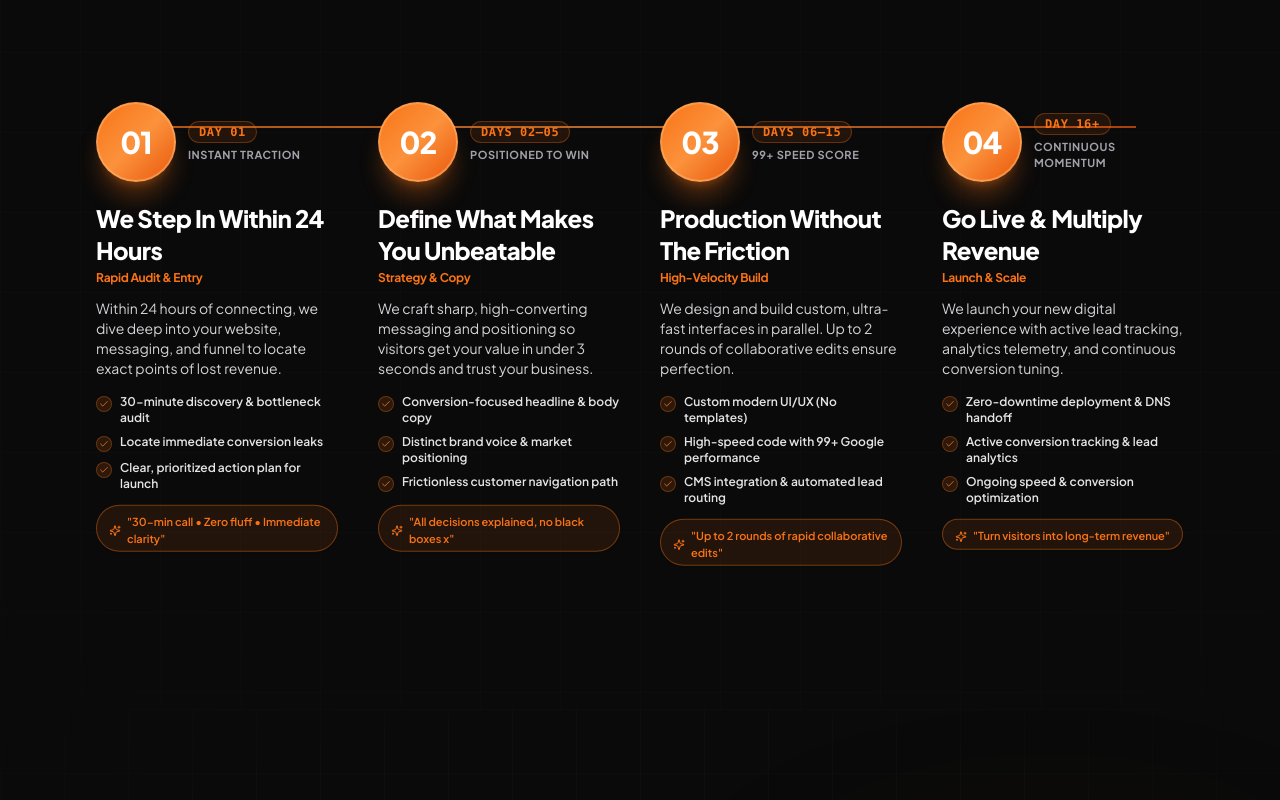
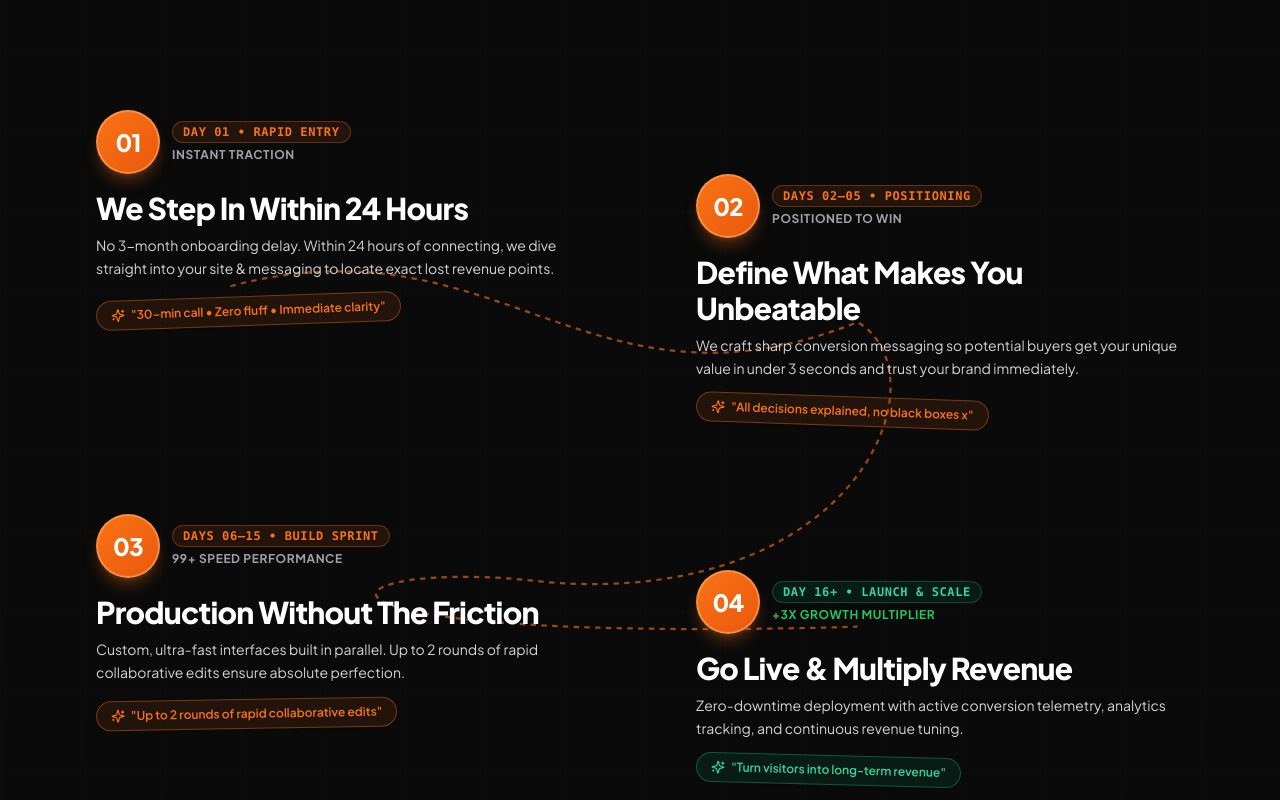
Before and after one commit to itsroosguy/roosx, a React (Vite) app: page / in a window 1280 px wide. Shown: the part 2480-3280 px from the top of the page. Built offline with nearby package versions, Linux system fonts and the light colour scheme.

Commit message:
Transform ProcessSection into an organic staggered Pinterest editorial canvas artwork with winding vector path

```diff
--- a/src/components/ProcessSection.tsx
+++ b/src/components/ProcessSection.tsx
@@ -1,109 +1,12 @@
 import React from 'react';
 import { motion } from 'framer-motion';
-import {
-  Zap,
-  Target,
-  Check,
-  Sparkles,
-  PhoneCall,
-  Code2,
-  TrendingUp,
-} from 'lucide-react';
+import { Zap, Sparkles } from 'lucide-react';
 import { AlphaRoosButton } from './AlphaRoosButton';
 
 interface ProcessSectionProps {
   onOpenInquiry?: () => void;
   isDarkMode?: boolean;
 }
-
-interface ProcessStep {
-  id: string;
-  num: string;
-  timeframe: string;
-  title: string;
-  headline: string;
-  description: string;
-  annotation: string;
-  badgeText: string;
-  icon: React.ElementType;
-  keyPoints: string[];
-  align: 'left' | 'right';
-}
-
-const fastTrackSteps: ProcessStep[] = [
-  {
-    id: 'step-1',
-    num: '01',
-    timeframe: 'DAY 01',
-    title: 'Rapid Audit & Entry',
-    headline: 'We Step In Within 24 Hours',
-    description:
-      'Within 24 hours of connecting, we dive deep into your website, messaging, and funnel to locate exact points of lost revenue.',
-    annotation: '30-min call • Zero fluff • Immediate clarity',
-    badgeText: 'Instant Traction',
-    icon: PhoneCall,
-    keyPoints: [
-      '30-minute discovery & bottleneck audit',
-      'Locate immediate conversion leaks',
-      'Clear, prioritized action plan for launch',
-    ],
-    align: 'left',
-  },
-  {
-    id: 'step-2',
-    num: '02',
-    timeframe: 'DAYS 02–05',
-    title: 'Strategy & Copy',
-    headline: 'Define What Makes You Unbeatable',
-    description:
-      'We craft sharp, high-converting messaging and positioning so visitors get your value in under 3 seconds and trust your business.',
-    annotation: 'All decisions explained, no black boxes x',
-    badgeText: 'Positioned To Win',
-    icon: Target,
-    keyPoints: [
-      'Conversion-focused headline & body copy',
-      'Distinct brand voice & market positioning',
-      'Frictionless customer navigation path',
-    ],
-    align: 'right',
-  },
-  {
-    id: 'step-3',
-    num: '03',
-    timeframe: 'DAYS 06–15',
-    title: 'High-Velocity Build',
-    headline: 'Production Without The Friction',
-    description:
-      'We design and build custom, ultra-fast interfaces in parallel. Up to 2 rounds of collaborative edits ensure perfection.',
-    annotation: 'Up to 2 rounds of rapid collaborative edits',
-    badgeText: '99+ Speed Score',
-    icon: Code2,
-    keyPoints: [
-      'Custom modern UI/UX (No templates)',
-      'High-speed code with 99+ Google performance',
-      'CMS integration & automated lead routing',
-    ],
-    align: 'left',
-  },
-  {
-    id: 'step-4',
-    num: '04',
-    timeframe: 'DAY 16+',
-    title: 'Launch & Scale',
-    headline: 'Go Live & Multiply Revenue',
-    description:
-      'We launch your new digital experience with active lead tracking, analytics telemetry, and continuous conversion tuning.',
-    annotation: 'Turn visitors into long-term revenue',
-    badgeText: 'Continuous Momentum',
-    icon: TrendingUp,
-    keyPoints: [
-      'Zero-downtime deployment & DNS handoff',
-      'Active conversion tracking & lead analytics',
-      'Ongoing speed & conversion optimization',
-    ],
-    align: 'right',
-  },
-];
 
 export const ProcessSection: React.FC<ProcessSectionProps> = ({
   onOpenInquiry,
@@ -163,92 +66,181 @@ export const ProcessSection: React.FC<ProcessSectionProps> = ({
           </p>
         </motion.div>
 
-        {/* PINTEREST-INSPIRED PERFECT 4-COLUMN HORIZONTAL ROW PIPELINE (ZERO BOXES) */}
-        <div className="relative max-w-7xl mx-auto py-4 text-left">
+        {/* PINTEREST EDITORIAL ORGANIC DYNAMIC CANVAS ARTWORK */}
+        <div className="relative max-w-6xl mx-auto py-6 text-left">
 
-          {/* HORIZONTAL CONTINUOUS CONNECTING LASER LINE (VISIBLE ON DESKTOP) */}
-          <div className="absolute top-10 left-12 right-12 h-0.5 bg-gradient-to-r from-[#F97316] via-[#FB923C] to-[#EA580C] opacity-70 pointer-events-none hidden lg:block" />
+          {/* FLOWING DYNAMIC SVG WINDING VECTOR LINE */}
+          <div className="absolute inset-0 flex items-center justify-center pointer-events-none hidden md:block">
+            <svg
+              className="w-full h-full max-w-4xl overflow-visible"
+              viewBox="0 0 1000 600"
+              fill="none"
+            >
+              <path
+                d="M 150,120 C 450,40 550,280 850,160 C 950,220 850,480 500,450 C 250,420 150,520 850,500"
+                stroke="#F97316"
+                strokeWidth="2.5"
+                strokeDasharray="6 6"
+                className="opacity-60"
+              />
+            </svg>
+          </div>
 
-          {/* 4 HORIZONTAL COLUMNS PIPELINE */}
-          <div className="grid grid-cols-1 sm:grid-cols-2 lg:grid-cols-4 gap-8 lg:gap-10 relative">
-            {fastTrackSteps.map((step, idx) => {
-              return (
+          {/* 4 ORGANICALLY STAGGERED EDITORIAL NODES */}
+          <div className="grid grid-cols-1 md:grid-cols-2 gap-12 lg:gap-16 relative">
+
+            {/* NODE 01: TOP LEFT (ORGANIC POSITIONING) */}
             <motion.div
-                  key={step.id}
               initial={{ opacity: 0, y: 30 }}
               whileInView={{ opacity: 1, y: 0 }}
-                  viewport={{ once: true, amount: 0.2 }}
-                  transition={{ duration: 0.6, delay: idx * 0.12, ease: [0.22, 1, 0.36, 1] }}
-                  className="flex flex-col items-start space-y-4 relative"
+              viewport={{ once: true }}
+              transition={{ duration: 0.6 }}
+              className="flex flex-col items-start space-y-4 md:pr-6"
             >
-                  {/* STEP NUMBER & NODE BADGE (SITTING DIRECTLY ON HORIZONTAL LINE) */}
-                  <div className="flex items-center gap-3 w-full">
-                    <div className="relative shrink-0">
-                      <div className="w-16 h-16 sm:w-20 sm:h-20 rounded-full bg-gradient-to-br from-[#F97316] via-[#FB923C] to-[#EA580C] text-white flex items-center justify-center font-display text-2xl sm:text-3xl font-black shadow-xl shadow-[#F97316]/30 border-2 border-[#FDBA74]/50 relative z-10">
-                        {step.num}
+              <div className="flex items-center gap-3">
+                <div className="w-16 h-16 rounded-full bg-gradient-to-br from-[#F97316] to-[#EA580C] text-white flex items-center justify-center font-display text-2xl font-black shadow-lg shadow-[#F97316]/30 border-2 border-[#FDBA74]/50 shrink-0">
+                  01
                 </div>
-                      <span className="absolute -inset-2 rounded-full border border-[#F97316]/30 animate-ping opacity-25" />
+                <div>
+                  <span className="text-xs font-mono font-bold px-2.5 py-0.5 rounded-full bg-[#F97316]/10 text-[#F97316] border border-[#F97316]/30 uppercase tracking-wider block w-max mb-1">
+                    DAY 01 • RAPID ENTRY
+                  </span>
+                  <div className="text-xs font-bold uppercase tracking-wider text-zinc-400">
+                    Instant Traction
                   </div>
-
-                    <div className="flex flex-col">
-                      <span className="text-xs font-mono font-bold px-2.5 py-0.5 rounded-full bg-[#F97316]/10 text-[#F97316] border border-[#F97316]/30 uppercase tracking-wider w-max mb-1">
-                        {step.timeframe}
-                      </span>
-                      <span className="text-[11px] font-bold uppercase tracking-wider text-zinc-400">
-                        {step.badgeText}
-                      </span>
                 </div>
               </div>
 
-                  {/* STEP CONTENT & NARRATIVE (HORIZONTAL ROW FLOW) */}
-                  <div className="space-y-3 pt-1 w-full">
               <div>
-                      <h3
-                        className={`font-display text-xl sm:text-2xl font-extrabold tracking-tight leading-tight ${
-                          isDarkMode ? 'text-white' : 'text-[#111111]'
-                        }`}
+                <h3 className={`font-display text-2xl sm:text-3xl font-extrabold tracking-tight ${isDarkMode ? 'text-white' : 'text-[#111111]'}`}>
+                  We Step In Within 24 Hours
+                </h3>
+                <p className={`text-sm leading-relaxed mt-2 ${isDarkMode ? 'text-[#D4D4D8]' : 'text-[#52525B]'}`}>
+                  No 3-month onboarding delay. Within 24 hours of connecting, we dive straight into your site & messaging to locate exact lost revenue points.
+                </p>
+              </div>
+
+              {/* Floating Organic Callout Note */}
+              <div className="inline-flex items-center gap-1.5 px-3.5 py-1.5 rounded-full bg-[#F97316]/10 border border-[#F97316]/40 text-xs font-semibold text-[#F97316] rotate-[-2deg] shadow-sm">
+                <Sparkles className="w-3.5 h-3.5" />
+                <span>"30-min call • Zero fluff • Immediate clarity"</span>
+              </div>
+            </motion.div>
+
+            {/* NODE 02: TOP RIGHT (STAGGERED DOWN) */}
+            <motion.div
+              initial={{ opacity: 0, y: 30 }}
+              whileInView={{ opacity: 1, y: 0 }}
+              viewport={{ once: true }}
+              transition={{ duration: 0.6, delay: 0.15 }}
+              className="flex flex-col items-start space-y-4 md:pl-6 md:mt-12 lg:mt-16"
             >
-                        {step.headline}
-                      </h3>
-                      <div className="text-xs font-bold text-[#F97316] mt-1 tracking-tight">
-                        {step.title}
+              <div className="flex items-center gap-3">
+                <div className="w-16 h-16 rounded-full bg-gradient-to-br from-[#F97316] to-[#EA580C] text-white flex items-center justify-center font-display text-2xl font-black shadow-lg shadow-[#F97316]/30 border-2 border-[#FDBA74]/50 shrink-0">
+                  02
+                </div>
+                <div>
+                  <span className="text-xs font-mono font-bold px-2.5 py-0.5 rounded-full bg-[#F97316]/10 text-[#F97316] border border-[#F97316]/30 uppercase tracking-wider block w-max mb-1">
+                    DAYS 02–05 • POSITIONING
+                  </span>
+                  <div className="text-xs font-bold uppercase tracking-wider text-zinc-400">
+                    Positioned To Win
+                  </div>
                 </div>
               </div>
 
-                    <p
-                      className={`text-xs sm:text-sm leading-relaxed font-normal ${
-                        isDarkMode ? 'text-[#D4D4D8]' : 'text-[#52525B]'
-                      }`}
-                    >
-                      {step.description}
+              <div>
+                <h3 className={`font-display text-2xl sm:text-3xl font-extrabold tracking-tight ${isDarkMode ? 'text-white' : 'text-[#111111]'}`}>
+                  Define What Makes You Unbeatable
+                </h3>
+                <p className={`text-sm leading-relaxed mt-2 ${isDarkMode ? 'text-[#D4D4D8]' : 'text-[#52525B]'}`}>
+                  We craft sharp conversion messaging so potential buyers get your unique value in under 3 seconds and trust your brand immediately.
                 </p>
-
-                    {/* Open Bullet Milestones (No Card Enclosures) */}
-                    <div className="space-y-2 pt-1">
-                      {step.keyPoints.map((point, pIdx) => (
-                        <div key={pIdx} className="flex items-start gap-2 text-xs font-semibold">
-                          <div className="w-4 h-4 rounded-full bg-[#F97316]/15 text-[#F97316] flex items-center justify-center shrink-0 border border-[#F97316]/30 mt-0.5">
-                            <Check className="w-2.5 h-2.5" />
-                          </div>
-                          <span className={isDarkMode ? 'text-zinc-200' : 'text-zinc-800'}>{point}</span>
-                        </div>
-                      ))}
               </div>
 
-                    {/* Floating Handwritten Callout Annotation */}
+              {/* Floating Organic Callout Note */}
+              <div className="inline-flex items-center gap-1.5 px-3.5 py-1.5 rounded-full bg-[#F97316]/10 border border-[#F97316]/40 text-xs font-semibold text-[#F97316] rotate-[2deg] shadow-sm">
+                <Sparkles className="w-3.5 h-3.5" />
+                <span>"All decisions explained, no black boxes x"</span>
+              </div>
+            </motion.div>
+
+            {/* NODE 03: BOTTOM LEFT */}
             <motion.div
-                      animate={{ y: [-2, 2, -2] }}
-                      transition={{ duration: 4, repeat: Infinity, ease: 'easeInOut' }}
-                      className="pt-2 inline-flex items-center gap-1.5 px-3 py-1 rounded-full bg-[#F97316]/10 border border-[#F97316]/40 text-[11px] font-semibold text-[#F97316] shadow-sm"
+              initial={{ opacity: 0, y: 30 }}
+              whileInView={{ opacity: 1, y: 0 }}
+              viewport={{ once: true }}
+              transition={{ duration: 0.6, delay: 0.3 }}
+              className="flex flex-col items-start space-y-4 md:pr-6 md:mt-6"
             >
-                      <Sparkles className="w-3 h-3 shrink-0" />
-                      <span>"{step.annotation}"</span>
-                    </motion.div>
+              <div className="flex items-center gap-3">
+                <div className="w-16 h-16 rounded-full bg-gradient-to-br from-[#F97316] to-[#EA580C] text-white flex items-center justify-center font-display text-2xl font-black shadow-lg shadow-[#F97316]/30 border-2 border-[#FDBA74]/50 shrink-0">
+                  03
+                </div>
+                <div>
+                  <span className="text-xs font-mono font-bold px-2.5 py-0.5 rounded-full bg-[#F97316]/10 text-[#F97316] border border-[#F97316]/30 uppercase tracking-wider block w-max mb-1">
+                    DAYS 06–15 • BUILD SPRINT
+                  </span>
+                  <div className="text-xs font-bold uppercase tracking-wider text-zinc-400">
+                    99+ Speed Performance
+                  </div>
+                </div>
               </div>
 
+              <div>
+                <h3 className={`font-display text-2xl sm:text-3xl font-extrabold tracking-tight ${isDarkMode ? 'text-white' : 'text-[#111111]'}`}>
+                  Production Without The Friction
+                </h3>
+                <p className={`text-sm leading-relaxed mt-2 ${isDarkMode ? 'text-[#D4D4D8]' : 'text-[#52525B]'}`}>
+                  Custom, ultra-fast interfaces built in parallel. Up to 2 rounds of rapid collaborative edits ensure absolute perfection.
+                </p>
+              </div>
+
+              {/* Floating Organic Callout Note */}
+              <div className="inline-flex items-center gap-1.5 px-3.5 py-1.5 rounded-full bg-[#F97316]/10 border border-[#F97316]/40 text-xs font-semibold text-[#F97316] rotate-[-1deg] shadow-sm">
+                <Sparkles className="w-3.5 h-3.5" />
+                <span>"Up to 2 rounds of rapid collaborative edits"</span>
+              </div>
             </motion.div>
-              );
-            })}
+
+            {/* NODE 04: BOTTOM RIGHT (STAGGERED DOWN) */}
+            <motion.div
+              initial={{ opacity: 0, y: 30 }}
+              whileInView={{ opacity: 1, y: 0 }}
+              viewport={{ once: true }}
+              transition={{ duration: 0.6, delay: 0.45 }}
+              className="flex flex-col items-start space-y-4 md:pl-6 md:mt-16 lg:mt-20"
+            >
+              <div className="flex items-center gap-3">
+                <div className="w-16 h-16 rounded-full bg-gradient-to-br from-[#F97316] to-[#EA580C] text-white flex items-center justify-center font-display text-2xl font-black shadow-lg shadow-[#F97316]/30 border-2 border-[#FDBA74]/50 shrink-0">
+                  04
+                </div>
+                <div>
+                  <span className="text-xs font-mono font-bold px-2.5 py-0.5 rounded-full bg-emerald-500/10 text-emerald-400 border border-emerald-500/30 uppercase tracking-wider block w-max mb-1">
+                    DAY 16+ • LAUNCH & SCALE
+                  </span>
+                  <div className="text-xs font-bold uppercase tracking-wider text-[#22C55E]">
+                    +3X Growth Multiplier
+                  </div>
+                </div>
+              </div>
+
+              <div>
+                <h3 className={`font-display text-2xl sm:text-3xl font-extrabold tracking-tight ${isDarkMode ? 'text-white' : 'text-[#111111]'}`}>
+                  Go Live & Multiply Revenue
+                </h3>
+                <p className={`text-sm leading-relaxed mt-2 ${isDarkMode ? 'text-[#D4D4D8]' : 'text-[#52525B]'}`}>
+                  Zero-downtime deployment with active conversion telemetry, analytics tracking, and continuous revenue tuning.
+                </p>
+              </div>
+
+              {/* Floating Organic Callout Note */}
+              <div className="inline-flex items-center gap-1.5 px-3.5 py-1.5 rounded-full bg-emerald-500/10 border border-emerald-500/40 text-xs font-semibold text-emerald-400 rotate-[1.5deg] shadow-sm">
+                <Sparkles className="w-3.5 h-3.5" />
+                <span>"Turn visitors into long-term revenue"</span>
+              </div>
+            </motion.div>
+
           </div>
         </div>
 
```
Lines whose indentation alone changed are shown as unchanged.
